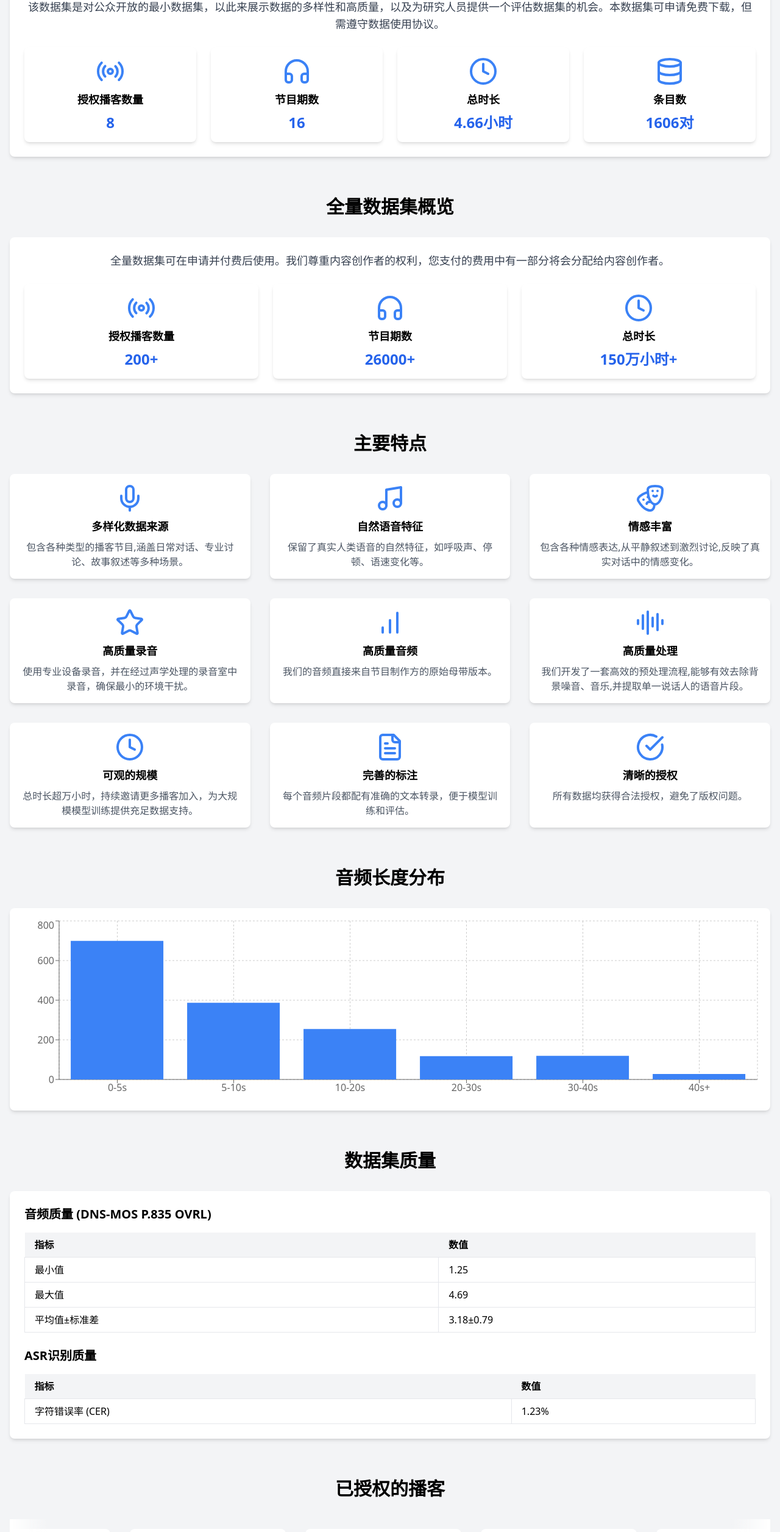
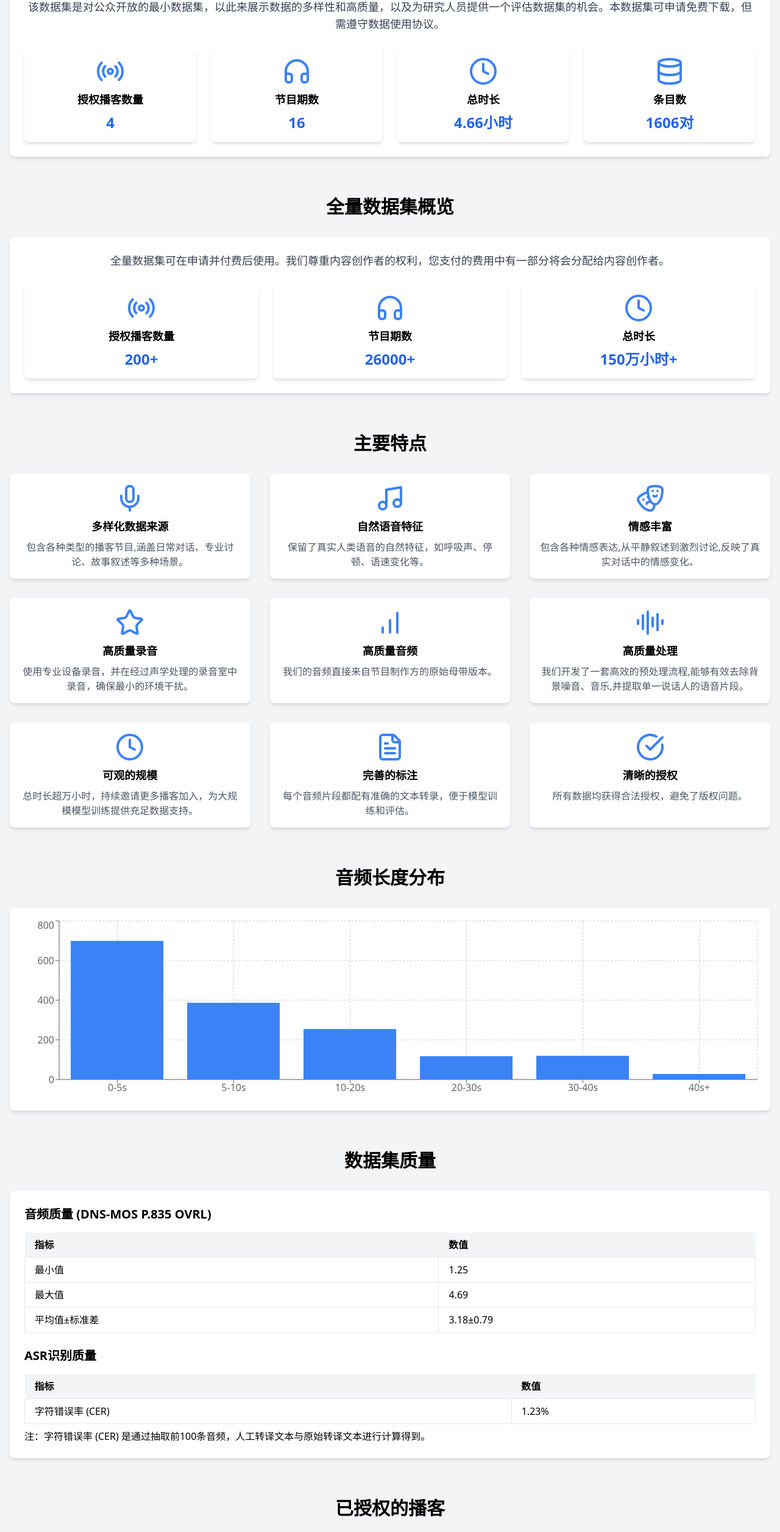
Before and after one commit to WavPub/chinese-podcasts-dataset, a Next.js app: page /china-podcast-datasets/ in a window 1280 px wide. Shown: the part 1075-3587 px from the top of the page at 61% size. Built offline with nearby package versions, Linux system fonts and the light colour scheme.

Commit message:
-变更数据 -添加注解

```diff
--- a/app/page.js
+++ b/app/page.js
@@ -140,7 +140,7 @@ export default function Home() {
                 该数据集是对公众开放的最小数据集，以此来展示数据的多样性和高质量，以及为研究人员提供一个评估数据集的机会。本数据集可申请免费下载，但需遵守数据使用协议。
               </p>
               <div className="grid grid-cols-1 md:grid-cols-4 gap-6">
-                <DataPoint Icon={Radio} title="授权播客数量" value="8"/>
+                <DataPoint Icon={Radio} title="授权播客数量" value="4"/>
                 <DataPoint Icon={Headphones} title="节目期数" value="16"/>
                 <DataPoint Icon={Clock} title="总时长" value="4.66小时"/>
                 <DataPoint Icon={Database} title="条目数" value="1606对"/>
@@ -272,6 +272,7 @@ export default function Home() {
                   </tr>
                   </tbody>
                 </table>
+                <p className="pt-2">注：字符错误率 (CER) 是通过抽取前100条音频，人工转译文本与原始转译文本进行计算得到。</p>
               </div>
             </div>
           </section>
```
